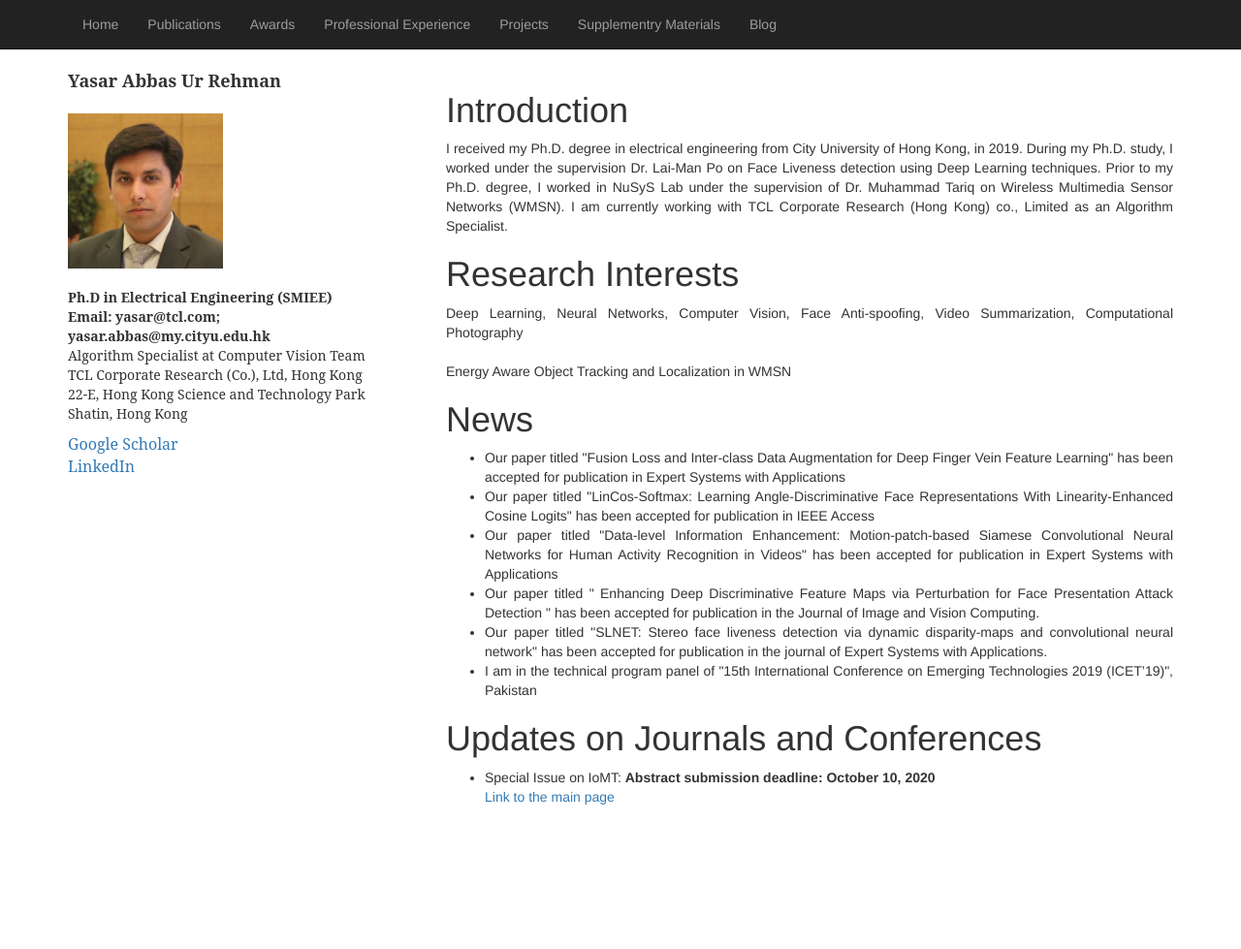
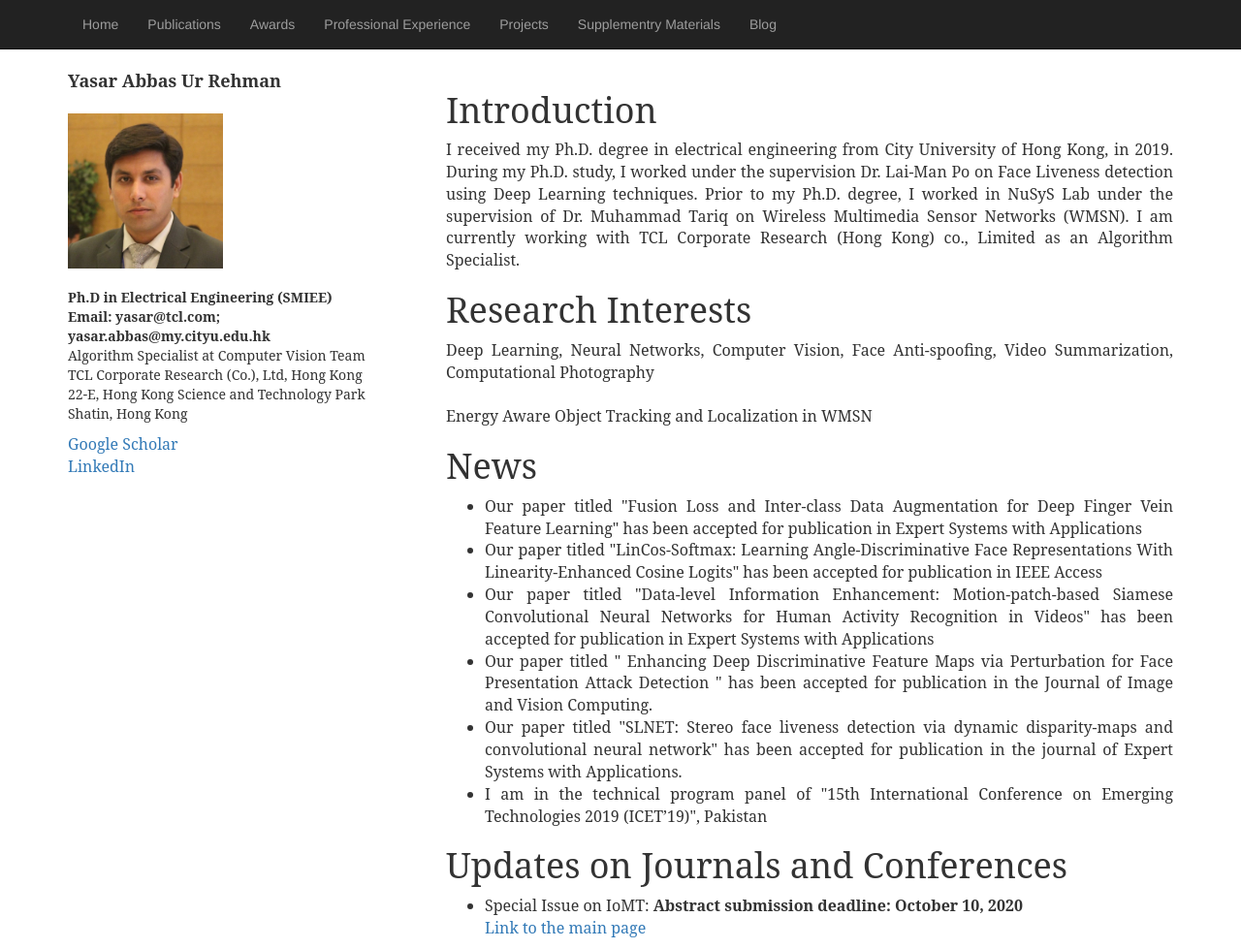
Before and after one commit to yasar-rehman/yasar, a Jekyll site: the page built from index.html, in a window 1280 px wide. Shown: the whole page at 97% size. Built offline with Jekyll 4.4.1, drawn with Linux system fonts in a browser that asks for light colours; some web fonts are replaced; before the commit the page ends 900 px from its top, so only the background shows below that.

Commit message:
Update index.html

```diff
--- a/index.html
+++ b/index.html
@@ -24,7 +24,7 @@ title: yasar
             		</div>
 
              <div class="col-md-8 pull-right">
-	      <div style="margin-top:3%; text-align:justify;", "font-family: 'Serif', Times New Roman; font-size: 16px">
+	      <div style="margin-top:3%; text-align:justify; font-family: 'Serif', Times New Roman; font-size: 16px">
 			<h1>Introduction</h1>
 			<p> I received my Ph.D. degree in electrical engineering from City University of Hong Kong, in 2019.
 				During my Ph.D. study, I worked under the supervision Dr. Lai-Man Po on Face Liveness detection using Deep Learning techniques.
```
